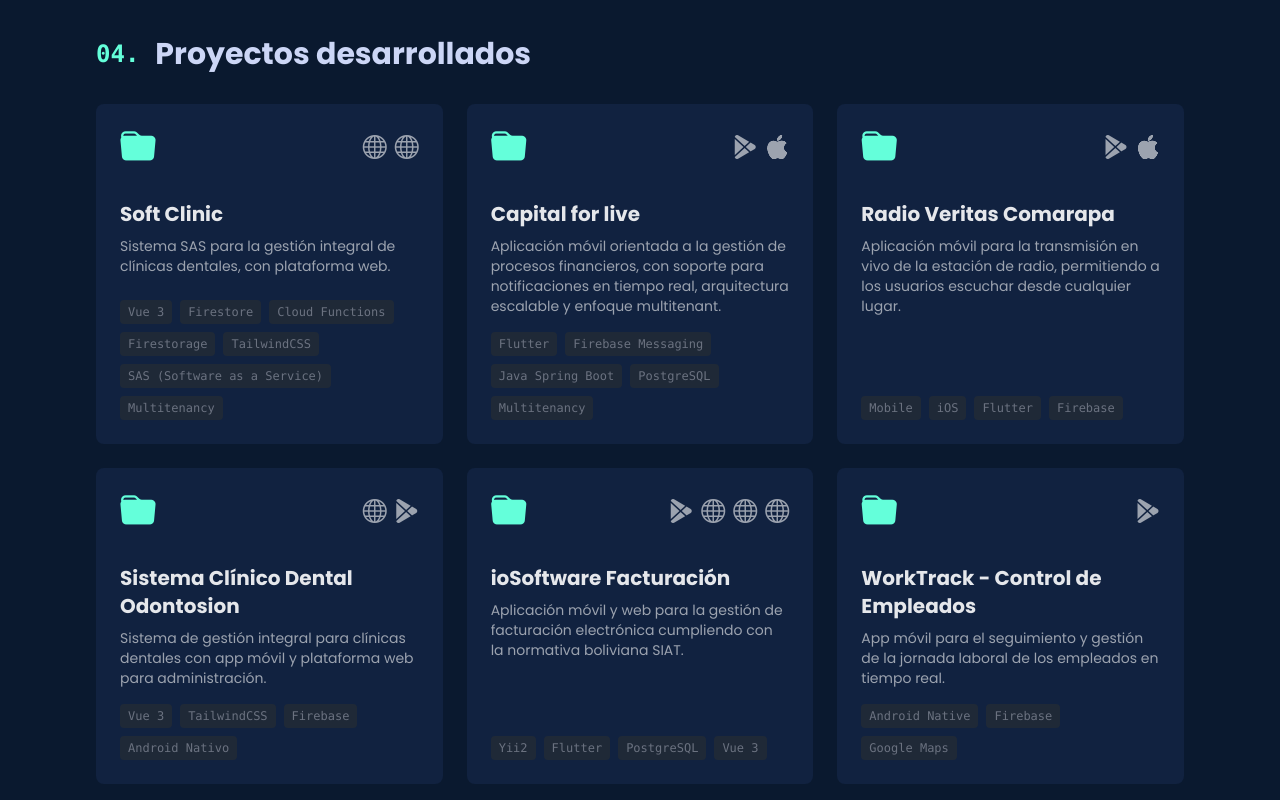
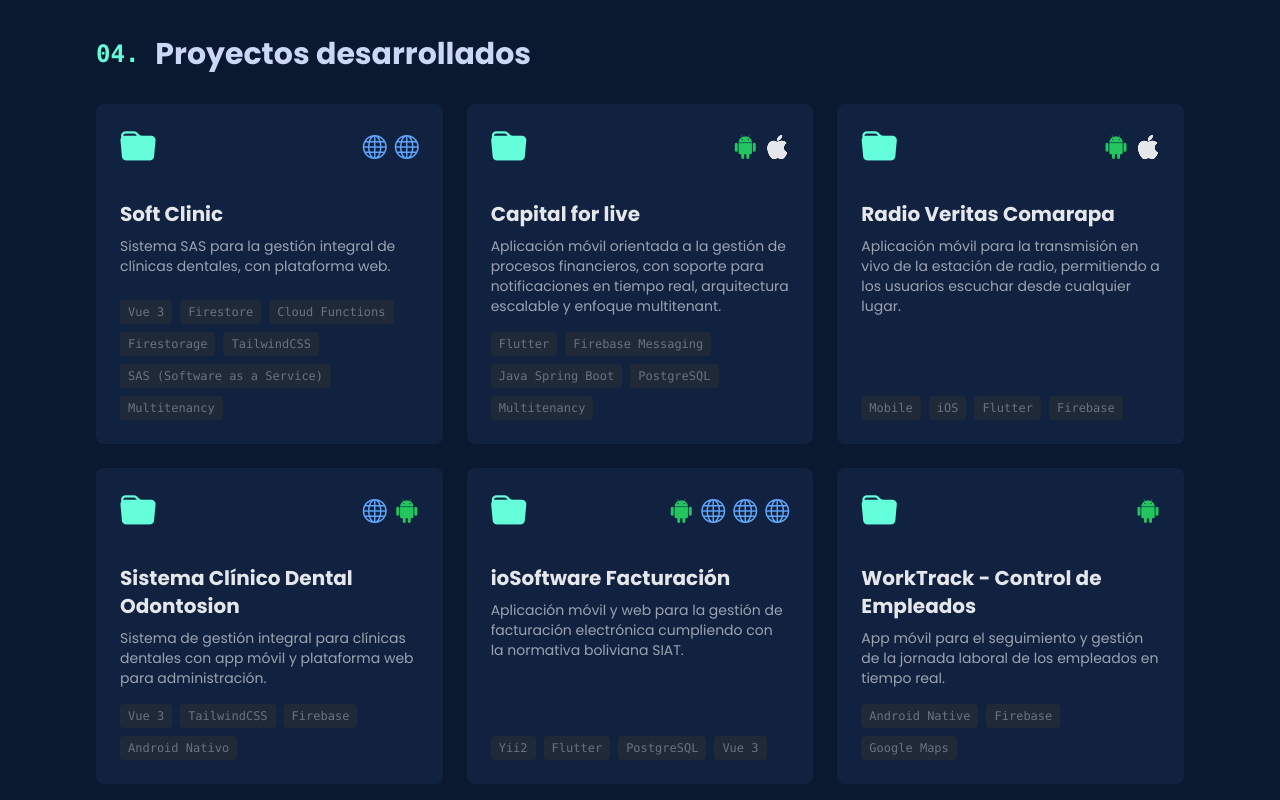
Before and after one commit to juanvictorbascopecastro/portafolio, a Vue app: page /#/ in a window 1280 px wide. Shown: the part 3980-4780 px from the top of the page. Built offline with nearby package versions, Linux system fonts and the light colour scheme.

Commit message:
ajustando informacion para iOS app

```diff
--- a/src/features/home/components/Project.vue
+++ b/src/features/home/components/Project.vue
@@ -30,9 +30,9 @@
                 :href="link.url"
                 target="_blank"
                 rel="noopener noreferrer"
-                class="text-2xl text-gray-400 hover:text-accent transition-colors ml-2 tooltip-container"
+                class="text-2xl transition-opacity hover:opacity-80 ml-2 tooltip-container"
               >
-                <i :class="getLinkIcon(link.type, link.url)"></i>
+                <i :class="getLinkIcon(link.type)"></i>
                 <span class="tooltip-text">{{ link.description }}</span>
               </a>
             </template>
@@ -73,7 +73,7 @@ import { ref } from "vue";
 
 interface ProjectLink {
   url: string;
-  type: "web" | "mobile";
+  type: "web" | "android" | "ios";
   description: string;
 }
 
@@ -86,21 +86,18 @@ interface Project {
   tags: string[];
 }
 
-// Function to determine the icon based on link type
-const getLinkIcon = (type: "web" | "mobile", url: string): string => {
-  if (type === "mobile" && url.includes("play.google.com")) {
-    return "bi bi-google-play"; // Icono para Play Store
+// Function to determine the icon and color based on link type
+const getLinkIcon = (type: "web" | "android" | "ios"): string => {
+  if (type === "android") {
+    return "bi bi-android2 text-green-500"; // Icono y color para Android
   }
-  if (type === "mobile" && url.includes("apps.apple.com")) {
-    return "bi bi-apple"; // Icono para App Store
-  }
-  if (type === "mobile") {
-    return "bi bi-phone"; // Otro tipo de mobile
+  if (type === "ios") {
+    return "bi bi-apple text-gray-200"; // Icono y color para iOS
   }
   if (type === "web") {
-    return "bi bi-globe"; // Web icon
+    return "bi bi-globe text-blue-400"; // Web icon y color
   }
-  return "bi bi-box-arrow-up-right"; // Fallback
+  return "bi bi-box-arrow-up-right text-gray-400"; // Fallback
 };
 
 const projects = ref<Project[]>([
@@ -137,12 +134,12 @@ const projects = ref<Project[]>([
     links: [
       {
         url: "https://play.google.com/store/apps/details?id=com.capital.forlive",
-        type: "mobile",
+        type: "android",
         description: "Descargar para Android",
       },
       {
         url: "https://apps.apple.com/bo/app/capital-for-live/id6762462914",
-        type: "mobile",
+        type: "ios",
         description: "Descargar para iOS",
       },
     ],
@@ -161,12 +158,12 @@ const projects = ref<Project[]>([
     links: [
       {
         url: "https://play.google.com/store/apps/details?id=radio.verita.comarapa",
-        type: "mobile",
+        type: "android",
         description: "Descargar para entorno Android",
       },
       {
         url: "https://apps.apple.com/bo/app/radio-veritas-santo-domingo/id6762098497",
-        type: "mobile",
+        type: "ios",
         description: "Descargar para iOS",
       },
     ],
@@ -184,7 +181,7 @@ const projects = ref<Project[]>([
       },
       {
         url: "https://play.google.com/store/apps/details?id=com.svts.clinicadental",
-        type: "mobile",
+        type: "android",
         description: "Descargar para entorno Android",
       },
     ],
@@ -197,7 +194,7 @@ const projects = ref<Project[]>([
     links: [
       {
         url: "https://play.google.com/store/apps/details?id=com.iosoftware.fact",
-        type: "mobile",
+        type: "android",
         description: "Descargar para entorno Android",
       },
       { url: "https://ioox.io", type: "web", description: "Ver ioox.io" },
@@ -221,7 +218,7 @@ const projects = ref<Project[]>([
     links: [
       {
         url: "https://play.google.com/store/apps/details?id=app.employees",
-        type: "mobile",
+        type: "android",
         description: "Descargar para entorno Android",
       },
     ],
@@ -274,7 +271,7 @@ const projects = ref<Project[]>([
       },
       {
         url: "https://play.google.com/store/apps/details?id=com.usfx.fis200",
-        type: "mobile",
+        type: "android",
         description: "Descargar para entorno Android",
       },
     ],
@@ -287,7 +284,7 @@ const projects = ref<Project[]>([
     links: [
       {
         url: "https://play.google.com/store/apps/details?id=com.app.victor.game1jvbc",
-        type: "mobile",
+        type: "android",
         description: "Descargar juego (Android)",
       },
     ],
```
